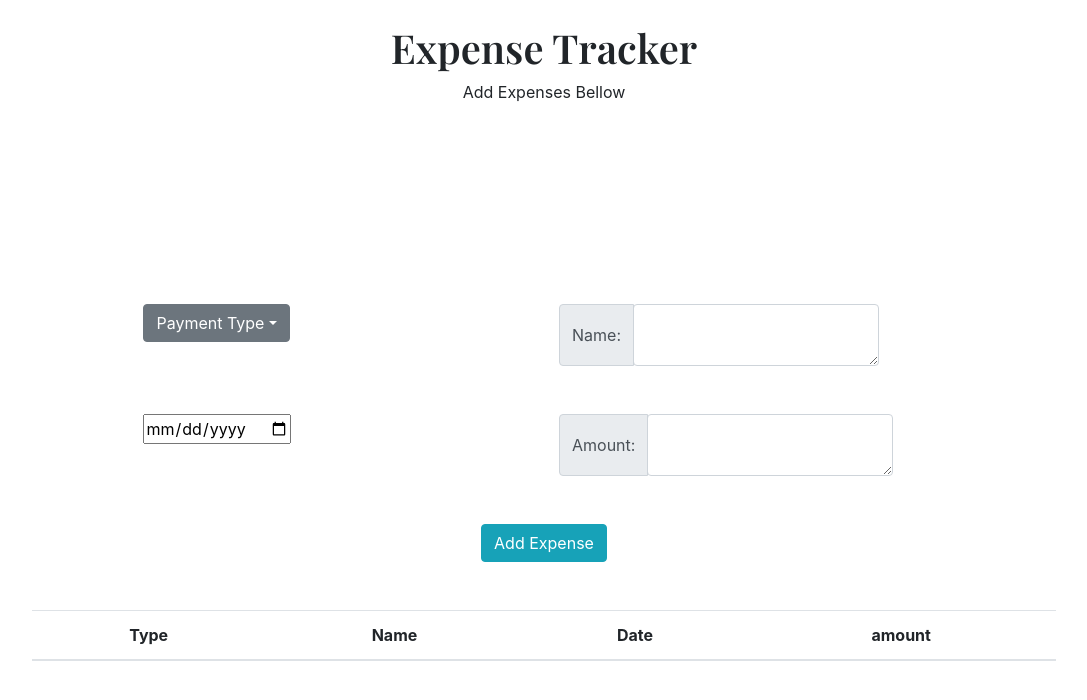
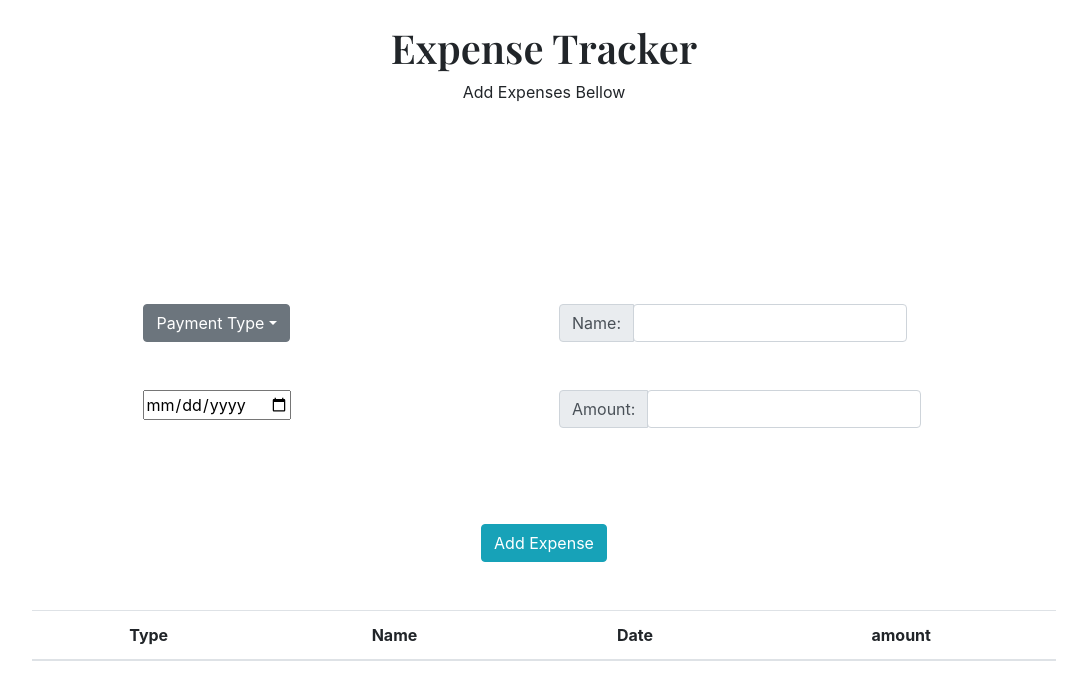
Before and after one commit to robthedev/expense-tracker, a React (Create React App) app: page / in a window 1280 px wide. Shown: the top 700 px of the page, without its empty margins (96-1183 px from the left). Built offline with nearby package versions, Linux system fonts and the light colour scheme.

Commit message:
Added event handlers for field inputs

```diff
--- a/src/components/ExpenseItems.js
+++ b/src/components/ExpenseItems.js
@@ -1,4 +1,4 @@
-import React from 'react'
+import React, { Component } from 'react'
 
 
 function handleInputEvent(e) {
@@ -6,7 +6,17 @@ function handleInputEvent(e) {
 }
 
 
-class ExpenseItems extends React.Component {
+class ExpenseItems extends Component {
+
+    constructor() {
+        super()
+        this.handleInput = this.handleInput.bind(this)
+    }
+
+    handleInput(e) {
+        console.log(e.target.value)
+    }
+
     render() {
         return (
             <form class="container" className='expense-items'>
@@ -16,20 +26,20 @@ class ExpenseItems extends React.Component {
                             Payment Type
 </button>
                         <div className="dropdown-menu" aria-labelledby="dropdownMenuButton">
-                            <button className="dropdown-item">Card</button>
-                            <button className="dropdown-item">Cash</button>
-                            <button className="dropdown-item">Crypto</button>
-                            <button className="dropdown-item">Check</button>
-                            <button className="dropdown-item">Other</button>
+                            <button onClick={e => this.handleInput(e, 'value')} className="dropdown-item" value="Card">Card</button>
+                            <button onClick={e => this.handleInput(e, 'value')} className="dropdown-item" value="Cash">Cash</button>
+                            <button onClick={e => this.handleInput(e, 'value')} className="dropdown-item" value="Crypto">Crypto</button>
+                            <button onClick={e => this.handleInput(e, 'value')} className="dropdown-item" value="Check">Check</button>
+                            <button onClick={e => this.handleInput(e, 'value')} className="dropdown-item" value="Other">Other</button>
                         </div>
                     </div>
 
                     <div class="col input-group mb-5">
                         <div class="input-group-prepend">
-                            <span class="input-group-text" id="inputGroup-sizing-default">Name:</span>
+                            <span class="input-group-text">Name:</span>
                         </div>
                         <div>
-                            <textarea className="textarea" type="text" class="form-control" aria-label="Sizing example input" aria-describedby="inputGroup-sizing-default" />
+                            <input className="textarea" type="text" class="form-control" />
                         </div>
                     </div>
 
@@ -39,12 +49,12 @@ class ExpenseItems extends React.Component {
                         <input class='mb-3' type='date' name='date' />
                     </div>
 
-                    <div class="col input-group">
+                    <div class="col input-group mb-5">
                         <div class="input-group-prepend">
                             <span class="input-group-text">Amount:</span>
                         </div>
                         <div>
-                            <textarea type="text" class="form-control" aria-label="Sizing example input" aria-describedby="inputGroup-sizing-default" />
+                            <input type="text" class="form-control" aria-label="Sizing example input" aria-describedby="inputGroup-sizing-default" />
                         </div>
                     </div>
 
```
